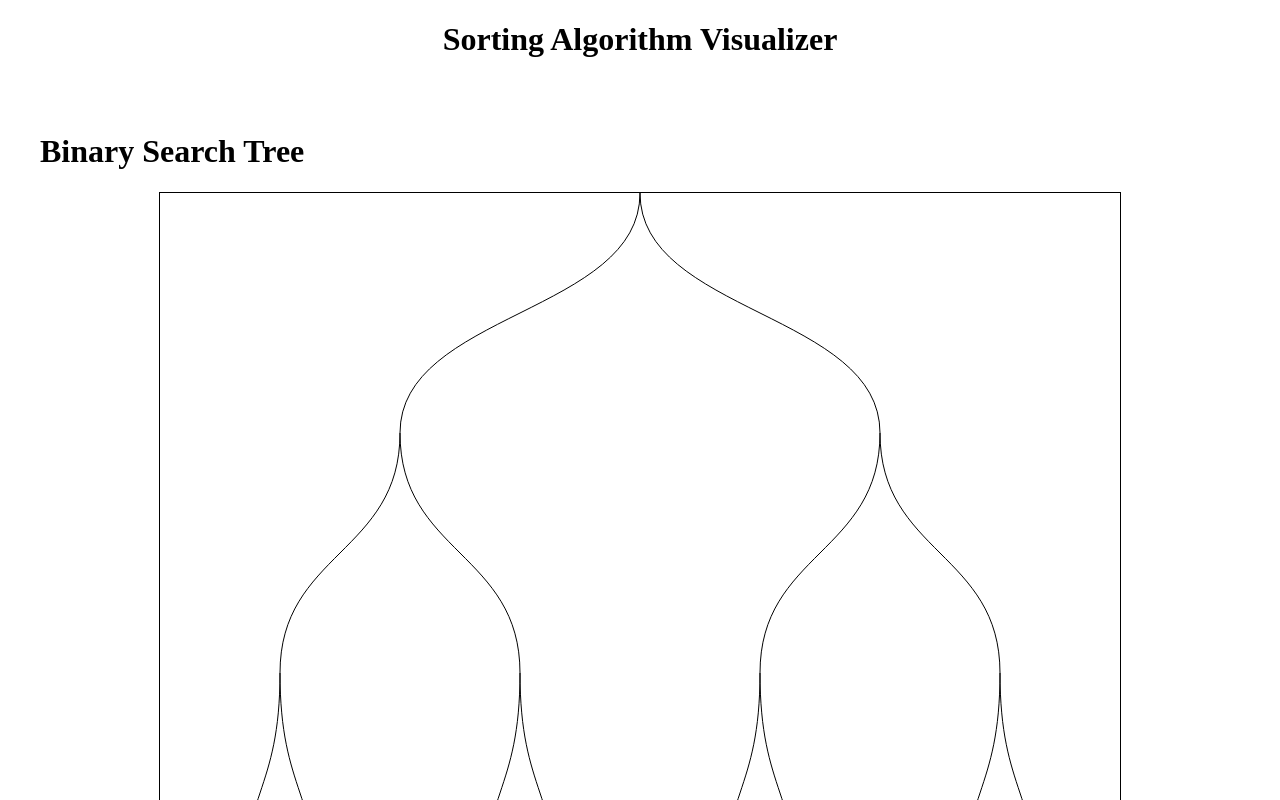
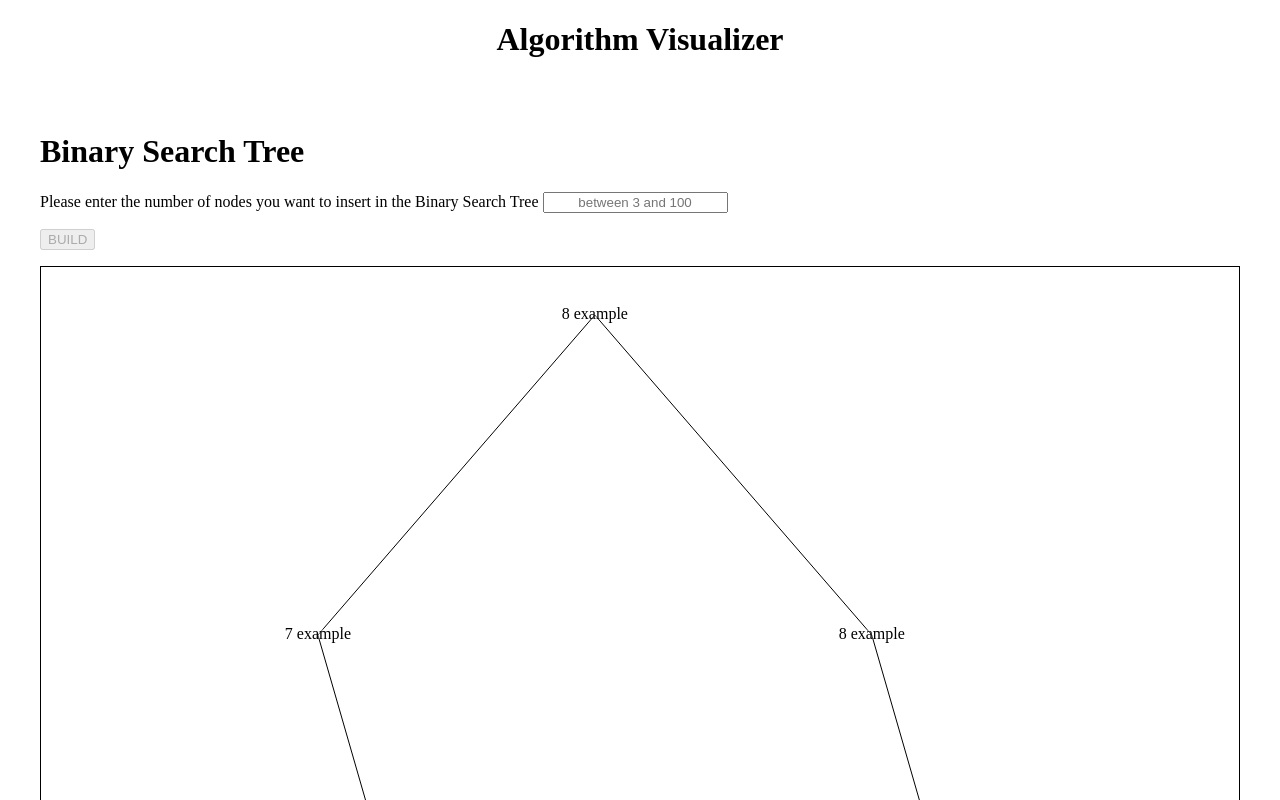
Before and after one commit to AidenKwong/algo, a React (Create React App) app: page / in a window 1280 px wide. Shown: the top 800 px of the page. Built offline with nearby package versions, Linux system fonts and the light colour scheme.

Commit message:
Better BSTViz and sort folder tidy up

```diff
--- a/package.json
+++ b/package.json
@@ -7,6 +7,7 @@
     "@testing-library/react": "^12.1.2",
     "@testing-library/user-event": "^13.5.0",
     "d3": "^7.3.0",
+    "node-sass": "^7.0.1",
     "react": "^17.0.2",
     "react-dom": "^17.0.2",
     "react-scripts": "5.0.0",
--- a/src/App.js
+++ b/src/App.js
@@ -14,7 +14,7 @@ function App() {
   return (
     <div className="App">
       <div style={{ textAlign: "center" }}>
-        <h1>Sorting Algorithm Visualizer</h1>
+        <h1>Algorithm Visualizer</h1>
       </div>
       <BSTViz />
       <SimpleSortViz />
--- a/src/components/binary_tree/BSTViz.js
+++ b/src/components/binary_tree/BSTViz.js
@@ -1,25 +1,51 @@
-import React, { useEffect } from "react";
+import React, { useState, useEffect, useRef } from "react";
 import { BinarySearchTree } from "./BST_structure";
 import * as d3 from "d3";
 
-const height = 960;
-const width = 960;
+const BSTTemplate = () => {
+  const BST = new BinarySearchTree();
+  for (var i = 0; i < 5; i++) {
+    BST.insert(`${Math.ceil(Math.random() * 10)} example`);
+  }
+  return BST;
+};
+
+const myLink = (d) => {
+  return `M ${d.source.x} ${d.source.y + 48} l ${d.target.x - d.source.x} ${
+    d.target.y - d.source.y
+  }`;
+};
 
 const BSTViz = () => {
-  const BST = new BinarySearchTree();
-  for (var i = 0; i < 10; i++) {
-    BST.insert(Math.floor(Math.random() * 100));
-  }
-  const root = d3.hierarchy(BST.root);
-  const treeLayout = d3.tree().size([width, height]);
-  const links = treeLayout(root).links();
+  const [number, setNumber] = useState(0);
+  const [output, setOutput] = useState(BSTTemplate);
+  const containerRef = useRef();
 
-  const linkPathGen = d3
-    .linkVertical()
-    .x((d) => d.x)
-    .y((d) => d.y);
+  const handleOnChange = (e) => {
+    setNumber(e.target.value);
+  };
+
+  const handleRun = (e) => {
+    e.preventDefault();
+    runBuildTree(number);
+  };
+
+  const runBuildTree = (n) => {
+    const BST = new BinarySearchTree();
+    for (var i = 0; i < n; i++) {
+      BST.insert(Math.ceil(Math.random() * 100));
+    }
+    setOutput(BST);
+  };
+
   useEffect(() => {
+    const height = 960;
+    const width = containerRef.current.clientWidth;
+    const root = d3.hierarchy(output.root);
+    const treeLayout = d3.tree().size([width, height]);
+    const links = treeLayout(root).links();
     const svg = d3.select("#BSTViz");
+
     svg
       .attr("width", width)
       .style("height", height)
@@ -29,15 +55,55 @@ const BSTViz = () => {
       .selectAll("path")
       .data(links)
       .join("path")
-      .attr("d", linkPathGen)
+      .transition()
+      .duration(300)
+      .attr("d", myLink)
       .attr("fill", "none")
-      .attr("stroke", "black");
-  });
+      .attr("stroke", (d) => (d.target.data.data ? "black" : "none"));
+
+    svg
+      .selectAll("text")
+      .data(root.descendants())
+      .join("text")
+      .transition()
+      .duration(300)
+      .attr("x", (d) => d.x)
+      .attr("y", (d) => d.y + 48)
+      .attr("text-anchor", "middle")
+      .attr("alignment-baseline", "middle")
+      .text((d) => d.data.data)
+      .style("display", (d) => (d.data.data === 0 ? "none" : "block"))
+      .style("text-shadow", "-1px -1px 3px white")
+      .style("user-select", "none");
+  }, [output]);
 
   return (
     <div style={{ padding: "2rem" }}>
       <h1>Binary Search Tree</h1>
-      <div style={{ display: "flex", justifyContent: "center" }}>
+      <form onSubmit={handleRun}>
+        <span style={{ fontSize: "1rem" }}>
+          {
+            "Please enter the number of nodes you want to insert in the Binary Search Tree "
+          }
+        </span>
+        <input
+          onChange={handleOnChange}
+          placeholder="between 3 and 100"
+          style={{ textAlign: "center" }}
+        />
+        <div>
+          <button
+            style={{ margin: "1rem 0" }}
+            disabled={(number > 100) | (number < 3)}
+          >
+            BUILD
+          </button>
+        </div>
+      </form>
+      <div
+        ref={containerRef}
+        style={{ display: "flex", justifyContent: "center" }}
+      >
         <svg id="BSTViz" />
       </div>
     </div>
--- a/src/components/sort/bubble_sort/BubbleSortViz.js
+++ b/src/components/sort/bubble_sort/BubbleSortViz.js
@@ -1,4 +1,5 @@
 import React, { useState } from "react";
+import "../sort.scss";
 
 const BubbleSortViz = () => {
   const [number, setNumber] = useState(0);
@@ -7,18 +8,15 @@ const BubbleSortViz = () => {
   const timer = (ms) => new Promise((res) => setTimeout(res, ms));
 
   const handleOnChange = (e) => {
-    //input field value
     setNumber(e.target.value);
   };
 
   const handleRun = (e) => {
-    //hit RUN button
     e.preventDefault();
     Bubble_Sorting_Algo(number);
   };
 
   const Bubble_Sorting_Algo = (n) => {
-    //simple sorting algorithm
     setRunning(true);
     const array = [];
     for (var i = 0; i < n; i++) {
@@ -45,7 +43,7 @@ const BubbleSortViz = () => {
   };
 
   return (
-    <div style={{ padding: "2rem" }}>
+    <div className="container">
       <h1>Bubble Sorting Algorithm O(n^2)</h1>
       <form onSubmit={handleRun}>
         <span style={{ fontSize: "1rem" }}>
--- a/src/components/sort/heap_sort/HeapSortViz.js
+++ b/src/components/sort/heap_sort/HeapSortViz.js
@@ -1,10 +1,9 @@
 import React, { useState } from "react";
+import "../sort.scss";
+
 const buildMaxHeap = (arr) => {
-  // Get index of the middle element
   let i = Math.floor(arr.length / 2 - 1);
 
-  // Build a max heap out of
-  // All array elements passed in
   while (i >= 0) {
     heapify(arr, i, arr.length);
     i -= 1;
@@ -19,36 +18,24 @@ const heapify = (heap, i, max) => {
   while (i < max) {
     index = i;
 
-    // Get the left child index
-    // Using the known formula
     leftChild = 2 * i + 1;
 
-    // Get the right child index
-    // Using the known formula
     rightChild = leftChild + 1;
 
-    // If the left child is not last element
-    // And its value is bigger
     if (leftChild < max && heap[leftChild] > heap[index]) {
       index = leftChild;
     }
 
-    // If the right child is not last element
-    // And its value is bigger
     if (rightChild < max && heap[rightChild] > heap[index]) {
       index = rightChild;
     }
 
-    // If none of the above conditions is true
-    // Just return
     if (index === i) {
       return;
     }
 
-    // Else swap elements
     swap(heap, i, index);
 
-    // Continue by using the swapped index
     i = index;
   }
 };
@@ -56,7 +43,6 @@ const heapify = (heap, i, max) => {
 const swap = (arr, firstItemIndex, lastItemIndex) => {
   const temp = arr[firstItemIndex];
 
-  // Swap first and last items in the array
   arr[firstItemIndex] = arr[lastItemIndex];
   arr[lastItemIndex] = temp;
 };
@@ -68,25 +54,19 @@ const HeapSortViz = () => {
   const timer = (ms) => new Promise((res) => setTimeout(res, ms));
 
   const handleOnChange = (e) => {
-    //input field value
     setNumber(e.target.value);
   };
 
   const handleRun = (e) => {
-    //hit RUN button
     e.preventDefault();
     Simple_Sorting_Algo(number);
   };
 
   const heapSort = async (arr) => {
-    // Build max heap
     buildMaxHeap(arr);
 
-    // Get the index of the last element
     var lastElement = arr.length - 1;
 
-    // Continue heap sorting until we have
-    // One element left
     while (lastElement > 0) {
       swap(arr, 0, lastElement);
       heapify(arr, 0, lastElement);
@@ -95,12 +75,11 @@ const HeapSortViz = () => {
       await timer(10);
     }
     setOutput([...arr]);
-    // Return sorted array
+
     return setRunning(false);
   };
 
   const Simple_Sorting_Algo = (n) => {
-    //simple sorting algorithm
     setRunning(true);
     const array = [];
     for (var i = 0; i < n; i++) {
@@ -112,7 +91,7 @@ const HeapSortViz = () => {
   };
 
   return (
-    <div style={{ padding: "2rem" }}>
+    <div className="container">
       <h1>Heap Sorting Algorithm O(nlogn)</h1>
       <form onSubmit={handleRun}>
         <span style={{ fontSize: "1rem" }}>
--- a/src/components/sort/insertion_sort/InsertionSortViz.js
+++ b/src/components/sort/insertion_sort/InsertionSortViz.js
@@ -1,4 +1,5 @@
 import React, { useState } from "react";
+import "../sort.scss";
 
 const InsertionSortViz = () => {
   const [number, setNumber] = useState(0);
@@ -7,18 +8,15 @@ const InsertionSortViz = () => {
   const timer = (ms) => new Promise((res) => setTimeout(res, ms));
 
   const handleOnChange = (e) => {
-    //input field value
     setNumber(e.target.value);
   };
 
   const handleRun = (e) => {
-    //hit RUN button
     e.preventDefault();
     Simple_Sorting_Algo(number);
   };
 
   const Simple_Sorting_Algo = (n) => {
-    //simple sorting algorithm
     setRunning(true);
     const array = [];
     for (var i = 0; i < n; i++) {
@@ -28,9 +26,8 @@ const InsertionSortViz = () => {
     const sortedArr = [...array];
     const send = async () => {
       for (let i = 1; i < n; i++) {
-        // Choosing the first element in our unsorted subarray
         let current = sortedArr[i];
-        // The last element of our sorted subarray
+
         let j = i - 1;
         while (j > -1 && current < sortedArr[j]) {
           sortedArr[j + 1] = sortedArr[j];
@@ -46,7 +43,7 @@ const InsertionSortViz = () => {
   };
 
   return (
-    <div style={{ padding: "2rem" }}>
+    <div className="container">
       <h1>Insertion Sorting Algorithm O(n^2)</h1>
       <form onSubmit={handleRun}>
         <span style={{ fontSize: "1rem" }}>
--- a/src/components/sort/merge_sort/MergeSortViz.js
+++ b/src/components/sort/merge_sort/MergeSortViz.js
@@ -1,4 +1,5 @@
 import React, { useState } from "react";
+import "../sort.scss";
 
 const MergeSortViz = () => {
   const [number, setNumber] = useState(0);
@@ -7,47 +8,24 @@ const MergeSortViz = () => {
   const timer = (ms) => new Promise((res) => setTimeout(res, ms));
 
   const handleOnChange = (e) => {
-    //input field value
     setNumber(e.target.value);
   };
 
   const handleRun = (e) => {
-    //hit RUN button
     e.preventDefault();
     Simple_Sorting_Algo(number);
   };
 
   async function mergeSort(arr) {
-    // For current size of subarrays to
-    // be merged curr_size varies from
-    // 1 to n/2
     var n = arr.length;
     var curr_size;
-
-    // For picking starting index of
-    // left subarray to be merged
     var left_start;
 
-    // Merge subarrays in bottom up
-    // manner. First merge subarrays
-    // of size 1 to create sorted
-    // subarrays of size 2, then merge
-    // subarrays of size 2 to create
-    // sorted subarrays of size 4, and
-    // so on.
     for (curr_size = 1; curr_size <= n - 1; curr_size = 2 * curr_size) {
-      // Pick starting point of different
-      // subarrays of current size
       for (left_start = 0; left_start < n - 1; left_start += 2 * curr_size) {
-        // Find ending point of left
-        // subarray. mid+1 is starting
-        // point of right
         var mid = Math.min(left_start + curr_size - 1, n - 1);
 
         var right_end = Math.min(left_start + 2 * curr_size - 1, n - 1);
-
-        // Merge Subarrays arr[left_start...mid]
-        // & arr[mid+1...right_end]
 
         setOutput([...arr]);
         await timer(10);
@@ -58,27 +36,17 @@ const MergeSortViz = () => {
     setRunning(false);
   }
 
-  /*
-   * Function to merge the two haves arr[l..m] and arr[m+1..r] of array arr
-   */
   function merge(arr, l, m, r) {
     var i, j, k;
     var n1 = m - l + 1;
     var n2 = r - m;
 
-    /* create temp arrays */
     var L = Array(n1).fill(0);
     var R = Array(n2).fill(0);
 
-    /*
-     * Copy data to temp arrays L and R
-     */
     for (i = 0; i < n1; i++) L[i] = arr[l + i];
     for (j = 0; j < n2; j++) R[j] = arr[m + 1 + j];
 
-    /*
-     * Merge the temp arrays back into arr[l..r]
-     */
     i = 0;
     j = 0;
     k = l;
@@ -93,18 +61,12 @@ const MergeSortViz = () => {
       k++;
     }
 
-    /*
-     * Copy the remaining elements of L, if there are any
-     */
     while (i < n1) {
       arr[k] = L[i];
       i++;
       k++;
     }
 
-    /*
-     * Copy the remaining elements of R, if there are any
-     */
     while (j < n2) {
       arr[k] = R[j];
       j++;
@@ -112,7 +74,6 @@ const MergeSortViz = () => {
     }
   }
   const Simple_Sorting_Algo = (n) => {
-    //simple sorting algorithm
     setRunning(true);
     const array = [];
     for (var i = 0; i < n; i++) {
@@ -122,7 +83,7 @@ const MergeSortViz = () => {
   };
 
   return (
-    <div style={{ padding: "2rem" }}>
+    <div className="container">
       <h1>Merge Sorting Algorithm O(nlogn)</h1>
       <form onSubmit={handleRun}>
         <span style={{ fontSize: "1rem" }}>
--- a/src/components/sort/quick_sort/QuickSortViz.js
+++ b/src/components/sort/quick_sort/QuickSortViz.js
@@ -1,19 +1,17 @@
 import React, { useState } from "react";
+import "../sort.scss";
 
 function partition(arr, start, end) {
-  // Taking the last element as the pivot
   const pivotValue = arr[end];
   let pivotIndex = start;
   for (let i = start; i < end; i++) {
     if (arr[i] < pivotValue) {
-      // Swapping elements
       [arr[i], arr[pivotIndex]] = [arr[pivotIndex], arr[i]];
-      // Moving to next element
+
       pivotIndex++;
     }
   }
 
-  // Putting the pivot value in the middle
   [arr[pivotIndex], arr[end]] = [arr[end], arr[pivotIndex]];
   return pivotIndex;
 }
@@ -25,42 +23,31 @@ const QuickSortViz = () => {
   const timer = (ms) => new Promise((res) => setTimeout(res, ms));
 
   const handleOnChange = (e) => {
-    //input field value
     setNumber(e.target.value);
   };
 
   const handleRun = (e) => {
-    //hit RUN button
     e.preventDefault();
     Simple_Sorting_Algo(number);
   };
 
   async function quickSortIterative(arr) {
-    // Creating an array that we'll use as a stack, using the push() and pop() functions
     var stack = [];
 
-    // Adding the entire initial array as an "unsorted subarray"
     stack.push(0);
     stack.push(arr.length - 1);
 
-    // There isn't an explicit peek() function
-    // The loop repeats as long as we have unsorted subarrays
     while (stack[stack.length - 1] >= 0) {
-      // Extracting the top unsorted subarray
       var end = stack.pop();
       var start = stack.pop();
 
       var pivotIndex = partition(arr, start, end);
 
-      // If there are unsorted elements to the "left" of the pivot,
-      // we add that subarray to the stack so we can sort it later
       if (pivotIndex - 1 > start) {
         stack.push(start);
         stack.push(pivotIndex - 1);
       }
 
-      // If there are unsorted elements to the "right" of the pivot,
-      // we add that subarray to the stack so we can sort it later
       if (pivotIndex + 1 < end) {
         stack.push(pivotIndex + 1);
         stack.push(end);
@@ -73,7 +60,6 @@ const QuickSortViz = () => {
   }
 
   const Simple_Sorting_Algo = (n) => {
-    //simple sorting algorithm
     setRunning(true);
     const array = [];
     for (var i = 0; i < n; i++) {
@@ -85,7 +71,7 @@ const QuickSortViz = () => {
   };
 
   return (
-    <div style={{ padding: "2rem" }}>
+    <div className="container">
       <h1>Quick Sorting Algorithm O(nlogn)</h1>
       <form onSubmit={handleRun}>
         <span style={{ fontSize: "1rem" }}>
--- a/src/components/sort/selection_sort/SelectionSortViz.js
+++ b/src/components/sort/selection_sort/SelectionSortViz.js
@@ -1,4 +1,6 @@
 import React, { useState } from "react";
+import "../sort.scss";
+
 const timer = (ms) => new Promise((res) => setTimeout(res, ms));
 
 const SelectionSortViz = () => {
@@ -7,12 +9,10 @@ const SelectionSortViz = () => {
   const [output, setOutput] = useState([]);
 
   const handleOnChange = (e) => {
-    //input field value
     setNumber(e.target.value);
   };
 
   const handleRun = (e) => {
-    //hit RUN button
     e.preventDefault();
     selectionSort(number);
   };
@@ -27,8 +27,6 @@ const SelectionSortViz = () => {
 
     const send = async () => {
       for (let i = 0; i < n; i++) {
-        // Finding the smallest number in the subarray
-
         var min = i;
         for (let j = i + 1; j < n; j++) {
           if (sortedArr[j] < sortedArr[min]) {
@@ -37,8 +35,6 @@ const SelectionSortViz = () => {
         }
 
         if (min !== i) {
-          // Swapping the elements
-
           var tmp = sortedArr[i];
           sortedArr[i] = sortedArr[min];
           sortedArr[min] = tmp;
@@ -52,7 +48,7 @@ const SelectionSortViz = () => {
   };
 
   return (
-    <div style={{ padding: "2rem" }}>
+    <div className="container">
       <h1>Selection Sorting Algorithm O(n^2)</h1>
       <form onSubmit={handleRun}>
         <span style={{ fontSize: "1rem" }}>
--- a/src/components/sort/simple_sort/SimpleSortViz.js
+++ b/src/components/sort/simple_sort/SimpleSortViz.js
@@ -1,4 +1,5 @@
 import React, { useState } from "react";
+import "../sort.scss";
 
 const SimpleSortViz = () => {
   const [number, setNumber] = useState(0);
@@ -7,18 +8,15 @@ const SimpleSortViz = () => {
   const timer = (ms) => new Promise((res) => setTimeout(res, ms));
 
   const handleOnChange = (e) => {
-    //input field value
     setNumber(e.target.value);
   };
 
   const handleRun = (e) => {
-    //hit RUN button
     e.preventDefault();
     Simple_Sorting_Algo(number);
   };
 
   const Simple_Sorting_Algo = (n) => {
-    //simple sorting algorithm
     setRunning(true);
     const array = [];
     for (var i = 0; i < n; i++) {
@@ -45,7 +43,7 @@ const SimpleSortViz = () => {
   };
 
   return (
-    <div style={{ padding: "2rem" }}>
+    <div className="container">
       <h1>Simeple Sorting Algorithm O(n^2)</h1>
       <form onSubmit={handleRun}>
         <span style={{ fontSize: "1rem" }}>
--- /dev/null
+++ b/src/components/sort/sort.scss
@@ -0,0 +1,3 @@
+.container {
+  padding: 2rem;
+}
```
Also changed, not shown: src/components/sort/tim_sort/TimSortViz.js (+2 -37 lines), 1 other file (tests, documents, lock files or other folders).
